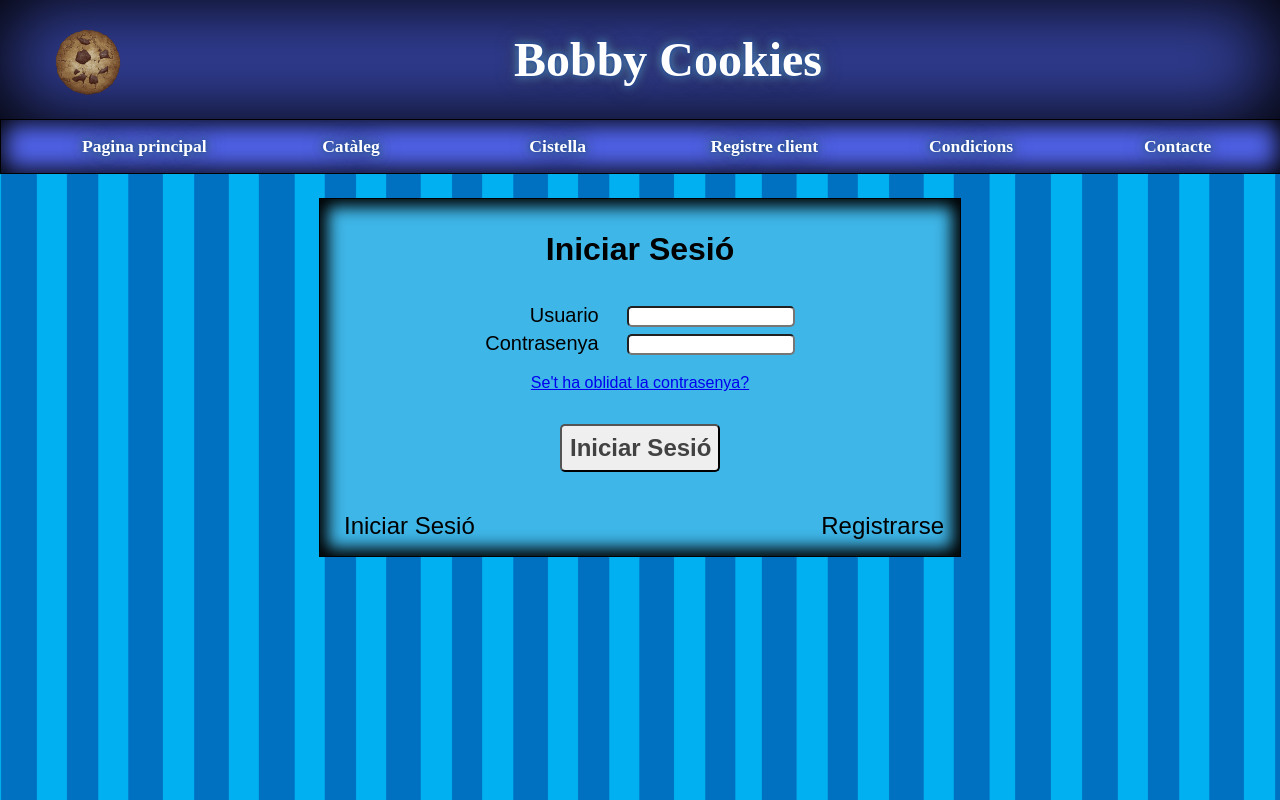
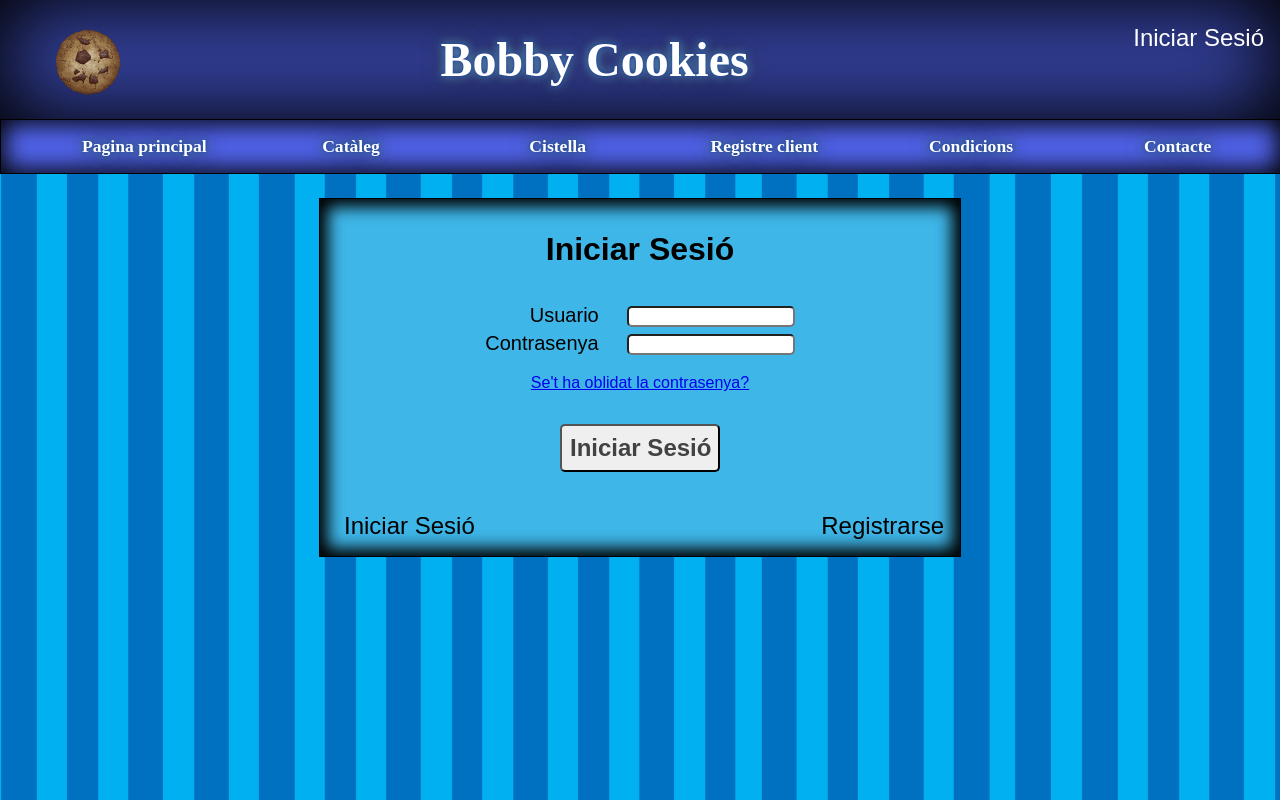
Before and after one commit to MichelSP610/BotigaAngular, an Angular app: page /login in a window 1280 px wide. Built offline with nearby package versions, Linux system fonts and the light colour scheme.

Commit message:
first functional login without register

```diff
--- a/src/app/components/header-nav/header-nav.component.css
+++ b/src/app/components/header-nav/header-nav.component.css
@@ -4,6 +4,8 @@ header {
   color: white;
   background-color: #3745a5;
   box-shadow: inset 0 0 10vh 1vh #000;
+  display: flex;
+  justify-content: space-between;
 }
 header img {
   width: 18vh;
@@ -18,6 +20,15 @@ header h1 {
   font-family: "Imprint MT Shadow";
   text-shadow: 0px 0px 5px #0c338f, 0px 0px 10px #93c6d3, 0px 0px 10px #052570,
   0px 0px 20px #38383a;
+}
+header .session {
+  font-size: 3vmin;
+  margin-right: 2vmin;
+}
+header .session a {
+  text-decoration: none;
+  color: white;
+  font-family: "Arial";
 }
 nav {
   display: flex;
--- a/src/app/components/header-nav/header-nav.component.html
+++ b/src/app/components/header-nav/header-nav.component.html
@@ -1,6 +1,8 @@
 <header>
   <a href="https://orteil.dashnet.org/cookieclicker/"><img src="assets/LOGO.png"></a>
   <h1>Bobby Cookies</h1>
+    <p *ngIf="readUserConnection() === 'false'" class="session"><a routerLink="/login" routerLinkActive="active">Iniciar Sesió</a></p>
+    <p *ngIf="readUserConnection() === 'true'" class="session">{{username}}</p>
 </header>
 <nav>
   <ul>
--- a/src/app/components/header-nav/header-nav.component.ts
+++ b/src/app/components/header-nav/header-nav.component.ts
@@ -1,13 +1,33 @@
 import { Component } from '@angular/core';
+import { CommonModule } from '@angular/common';
 import {RouterLink, RouterLinkActive, RouterOutlet} from "@angular/router";
 
 @Component({
   selector: 'app-header-nav',
   standalone: true,
-  imports: [RouterLink, RouterLinkActive, RouterOutlet],
+  imports: [RouterLink, RouterLinkActive, RouterOutlet, CommonModule],
   templateUrl: './header-nav.component.html',
   styleUrl: './header-nav.component.css'
 })
 export class HeaderNavComponent {
 
+  username: any;
+  constructor() {
+
+  }
+
+  ngOnInit() {
+  }
+
+  readUserConnection():string {
+    let userSession = sessionStorage.getItem('userConnected')
+    console.log(userSession)
+    if (!userSession) {
+      return 'false'
+    } else {
+      this.username = sessionStorage.getItem('username')
+      return 'true';
+    }
+
+  }
 }
--- a/src/app/components/inici-sessio/inici-sessio.component.html
+++ b/src/app/components/inici-sessio/inici-sessio.component.html
@@ -6,15 +6,15 @@
       <!-- Iniciar Sesió -->
       <div class="iniciar-sesio">
         <h1>Iniciar Sesió</h1>
-        <form>
+        <form [formGroup]="input" (ngSubmit)="onSubmit()">
           <table>
             <tr class="text">
               <td>Usuario <span class="req"></span></td>
-              <td><input type="text" required></td>
+              <td><input type="text" required formControlName="user" ></td>
             </tr>
             <tr class="passwd">
               <td>Contrasenya <span class="req"></span></td>
-              <td><input type="password" required></td>
+              <td><input type="password" formControlName="password" required></td>
             </tr>
           </table>
           <p class="forgot"><a href="https://help.steampowered.com/es/">Se't ha oblidat la contrasenya?</a></p>
--- a/src/app/components/inici-sessio/inici-sessio.component.ts
+++ b/src/app/components/inici-sessio/inici-sessio.component.ts
@@ -1,13 +1,35 @@
 import { Component } from '@angular/core';
 import {RouterLink, RouterLinkActive, RouterOutlet} from "@angular/router";
+import {FormsModule, ReactiveFormsModule} from "@angular/forms";
+import {FormBuilder} from '@angular/forms';
+import {NgForm} from "@angular/forms"
+import {SessioService} from "../../serveis/sessio.service";
 
 @Component({
   selector: 'app-inici-sessio',
   standalone: true,
-  imports: [RouterOutlet, RouterLink, RouterLinkActive],
+  imports: [RouterOutlet, RouterLink, RouterLinkActive, FormsModule, ReactiveFormsModule],
   templateUrl: './inici-sessio.component.html',
   styleUrl: './inici-sessio.component.css'
 })
 export class IniciSessioComponent {
 
+  user: any;
+  password: any;
+
+  input;
+
+  constructor(private formBuilder: FormBuilder, private sessioService: SessioService) {
+    this.user = "";
+    this.password = ""
+    this.input = this.formBuilder.group({
+      user: '',
+      password: '',
+    });
+  }
+
+  onSubmit() {
+    this.sessioService.logIn(this.input.value.user, this.input.value.password);
+  }
+
 }
--- /dev/null
+++ b/src/app/serveis/sessio.service.ts
@@ -0,0 +1,34 @@
+import { Injectable } from '@angular/core';
+
+@Injectable({
+  providedIn: 'root'
+})
+export class SessioService {
+
+  public users: any[];
+  constructor() {
+    this.users = [];
+    let user = {
+      username: "admin",
+      password: "patata",
+    };
+    this.users.push(user);
+  }
+
+  logIn(user: any, password:any) {
+    let userConnected = false;
+    for(let i = 0; i < this.users.length && !userConnected; i++) {
+      if (user === this.users[i].username) {
+        if (password === this.users[i].password) {
+          sessionStorage.setItem('userConnected', 'true');
+          sessionStorage.setItem('username', user);
+          userConnected = true;
+
+        }
+      }
+    }
+  }
+
+  addUser() {
+  }
+}
```
Also changed, not shown: 1 other file (tests, documents, lock files or other folders).
